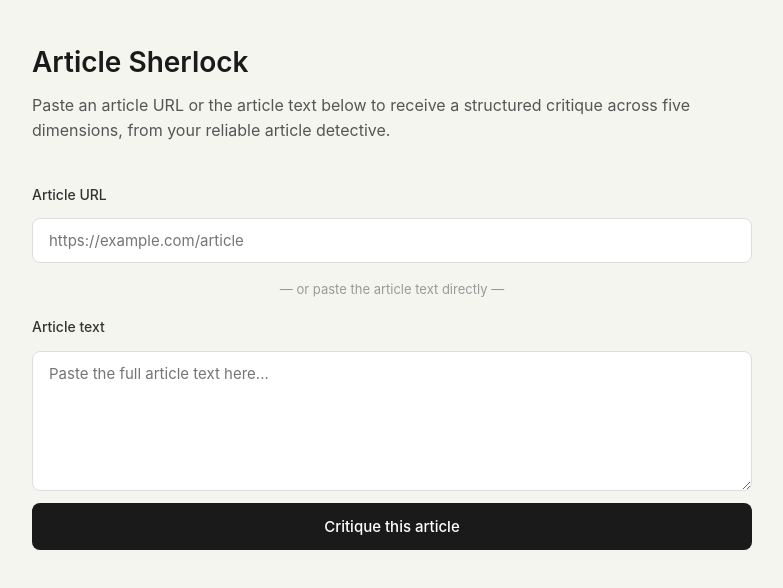
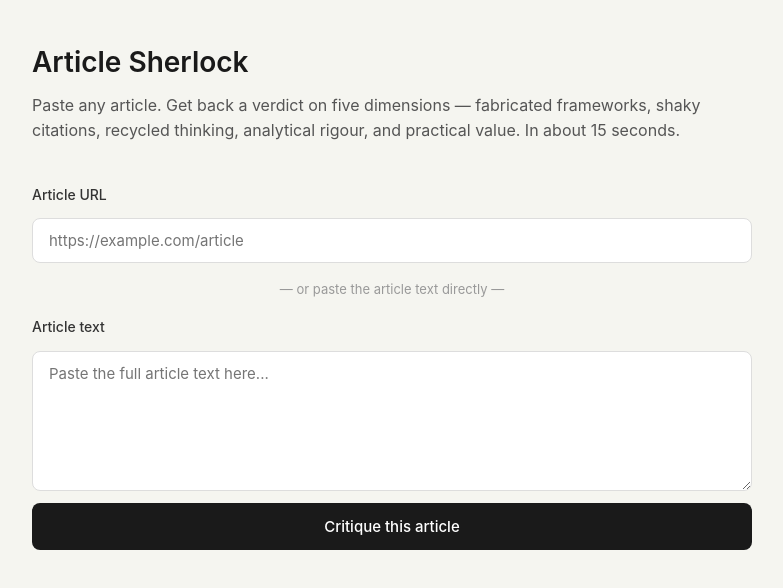
Before and after one commit to deb-lines/article-critique-tool, a website: page index.html in a window 1280 px wide. Shown: the whole page, without its empty margins (248-1031 px from the left). Drawn offline with Linux system fonts and the light colour scheme.

Commit message:
Revise subtitle in index.html to clarify article critique process and highlight key evaluation dimensions for improved user understanding.

```diff
--- a/index.html
+++ b/index.html
@@ -12,7 +12,7 @@
 
     <header>
       <h1>Article Sherlock</h1>
-      <p class="subtitle">Paste an article URL or the article text below to receive a structured critique across five dimensions, from your reliable article detective.</p>
+      <p class="subtitle">Paste any article. Get back a verdict on five dimensions — fabricated frameworks, shaky citations, recycled thinking, analytical rigour, and practical value. In about 15 seconds.</p>
     </header>
 
     <div class="input-section">
```
